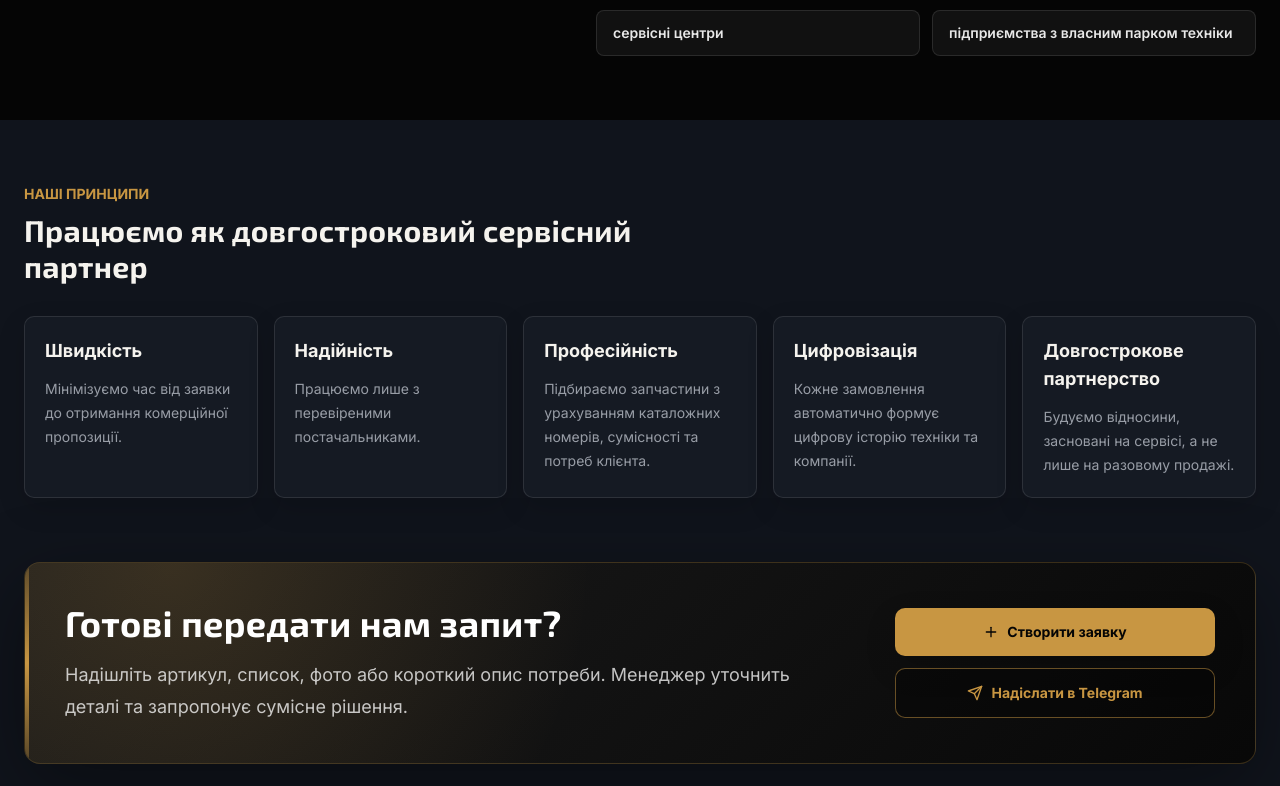
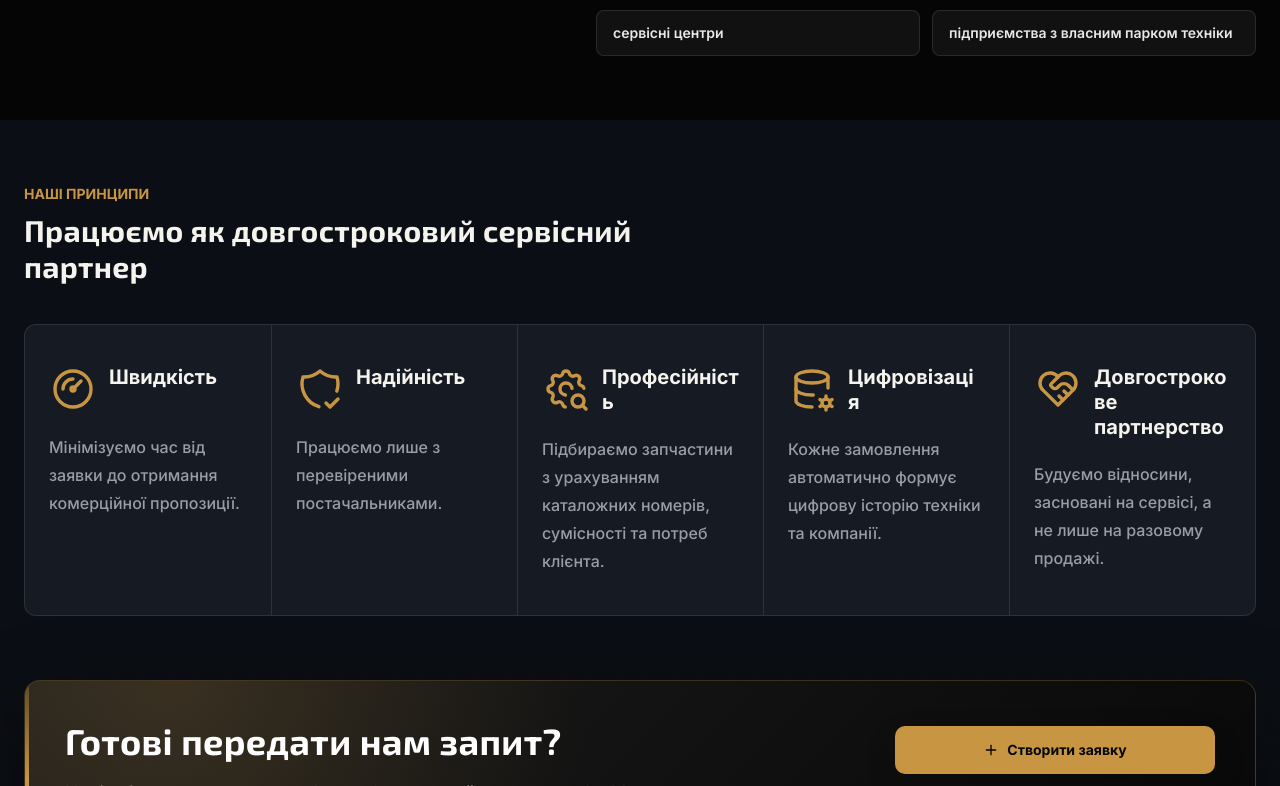
Before and after one commit to Serhiy199/Kairos-Parts, a Next.js app: page /about in a window 1280 px wide. Shown: the part 2074-2860 px from the top of the page. Built offline with nearby package versions, Linux system fonts and the light colour scheme.

Commit message:
style(about): align principles cards with service section

```diff
--- a/app/(public)/about/page.tsx
+++ b/app/(public)/about/page.tsx
@@ -1,5 +1,6 @@
 import Image from 'next/image';
 import Link from 'next/link';
+import { TbDatabaseCog, TbGauge, TbHeartHandshake, TbSettingsSearch, TbShieldCheck } from 'react-icons/tb';
 
 import { ActionIcon } from '@/components/ui/action-icons';
 
@@ -27,23 +28,28 @@ const audiences = [
 const principles = [
   {
     title: 'Швидкість',
-    text: 'Мінімізуємо час від заявки до отримання комерційної пропозиції.'
+    text: 'Мінімізуємо час від заявки до отримання комерційної пропозиції.',
+    icon: TbGauge
   },
   {
     title: 'Надійність',
-    text: 'Працюємо лише з перевіреними постачальниками.'
+    text: 'Працюємо лише з перевіреними постачальниками.',
+    icon: TbShieldCheck
   },
   {
     title: 'Професійність',
-    text: 'Підбираємо запчастини з урахуванням каталожних номерів, сумісності та потреб клієнта.'
+    text: 'Підбираємо запчастини з урахуванням каталожних номерів, сумісності та потреб клієнта.',
+    icon: TbSettingsSearch
   },
   {
     title: 'Цифровізація',
-    text: 'Кожне замовлення автоматично формує цифрову історію техніки та компанії.'
+    text: 'Кожне замовлення автоматично формує цифрову історію техніки та компанії.',
+    icon: TbDatabaseCog
   },
   {
     title: 'Довгострокове партнерство',
-    text: 'Будуємо відносини, засновані на сервісі, а не лише на разовому продажі.'
+    text: 'Будуємо відносини, засновані на сервісі, а не лише на разовому продажі.',
+    icon: TbHeartHandshake
   }
 ];
 
@@ -176,19 +182,38 @@ export default function AboutPage() {
         </div>
       </section>
 
-      <section className="bg-public-section py-16">
-        <div className="kp-container">
+      <section className="relative overflow-hidden bg-public-page py-16">
+        <div className="pointer-events-none absolute inset-0 opacity-[0.025] [background-image:linear-gradient(rgba(152,157,166,0.45)_1px,transparent_1px),linear-gradient(90deg,rgba(152,157,166,0.45)_1px,transparent_1px)] [background-size:28px_28px]" />
+        <div className="kp-container relative">
           <div className="max-w-2xl">
             <p className="text-sm font-bold uppercase text-accent">Наші принципи</p>
             <h2 className="mt-2 text-3xl font-bold text-public-primary">Працюємо як довгостроковий сервісний партнер</h2>
           </div>
-          <div className="mt-8 grid gap-4 md:grid-cols-2 xl:grid-cols-5">
-            {principles.map((principle) => (
-            <article key={principle.title} className="public-card p-5">
-              <h3 className="text-lg font-bold text-public-primary">{principle.title}</h3>
-              <p className="mt-3 text-sm leading-6 text-public-muted">{principle.text}</p>
-              </article>
-            ))}
+          <div className="mt-10 overflow-hidden rounded-xl border border-public-border bg-public-card">
+            <div className="grid divide-y divide-public-border sm:grid-cols-2 lg:grid-cols-5 lg:divide-x lg:divide-y-0">
+              {principles.map((principle) => {
+                const Icon = principle.icon;
+
+                return (
+                  <article
+                    key={principle.title}
+                    className="min-w-0 px-8 py-10 transition-colors duration-200 hover:bg-public-elevated sm:px-10 lg:px-6"
+                  >
+                    <div className="flex items-start gap-3">
+                      <div className="shrink-0 text-accent">
+                        <Icon aria-hidden="true" focusable="false" className="size-10 stroke-[1.7] sm:size-12" />
+                      </div>
+                      <h3 className="min-w-0 flex-1 break-words text-left text-xl font-bold leading-tight text-public-primary">
+                        {principle.title}
+                      </h3>
+                    </div>
+                    <p className="mt-5 w-full max-w-56 text-base font-medium leading-7 text-public-muted">
+                      {principle.text}
+                    </p>
+                  </article>
+                );
+              })}
+            </div>
           </div>
           <div className="relative mt-14 overflow-hidden rounded-2xl border border-accent/25 bg-[linear-gradient(135deg,rgba(28,28,28,0.98),rgba(8,8,8,0.98))] px-6 py-8 shadow-[0_24px_80px_rgba(0,0,0,0.38)] sm:px-8 sm:py-10 lg:mt-16 lg:px-10">
             <div
--- a/app/(public)/page.tsx
+++ b/app/(public)/page.tsx
@@ -445,8 +445,9 @@ export default function HomePage() {
         </div>
       </section>
 
-      <section id="how-it-works" className="bg-public-section py-16">
-        <div className="kp-container">
+      <section id="how-it-works" className="relative overflow-hidden bg-public-page py-16">
+        <div className="pointer-events-none absolute inset-0 opacity-[0.025] [background-image:linear-gradient(rgba(152,157,166,0.45)_1px,transparent_1px),linear-gradient(90deg,rgba(152,157,166,0.45)_1px,transparent_1px)] [background-size:28px_28px]" />
+        <div className="kp-container relative">
           <div className="max-w-3xl">
             <p className="text-sm font-bold uppercase text-accent">Як це працює</p>
             <h2 className="public-section-heading mt-2 text-3xl font-bold">Заявка, підбір, узгодження та доставка в одному процесі</h2>
```
